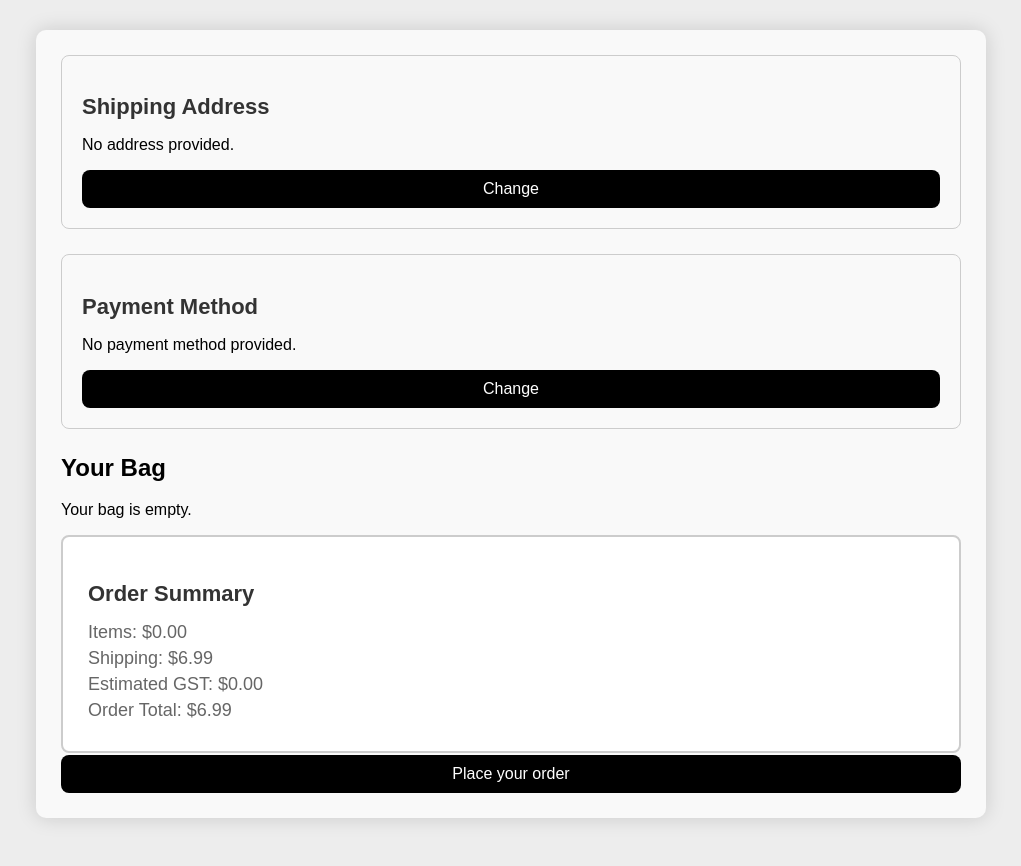
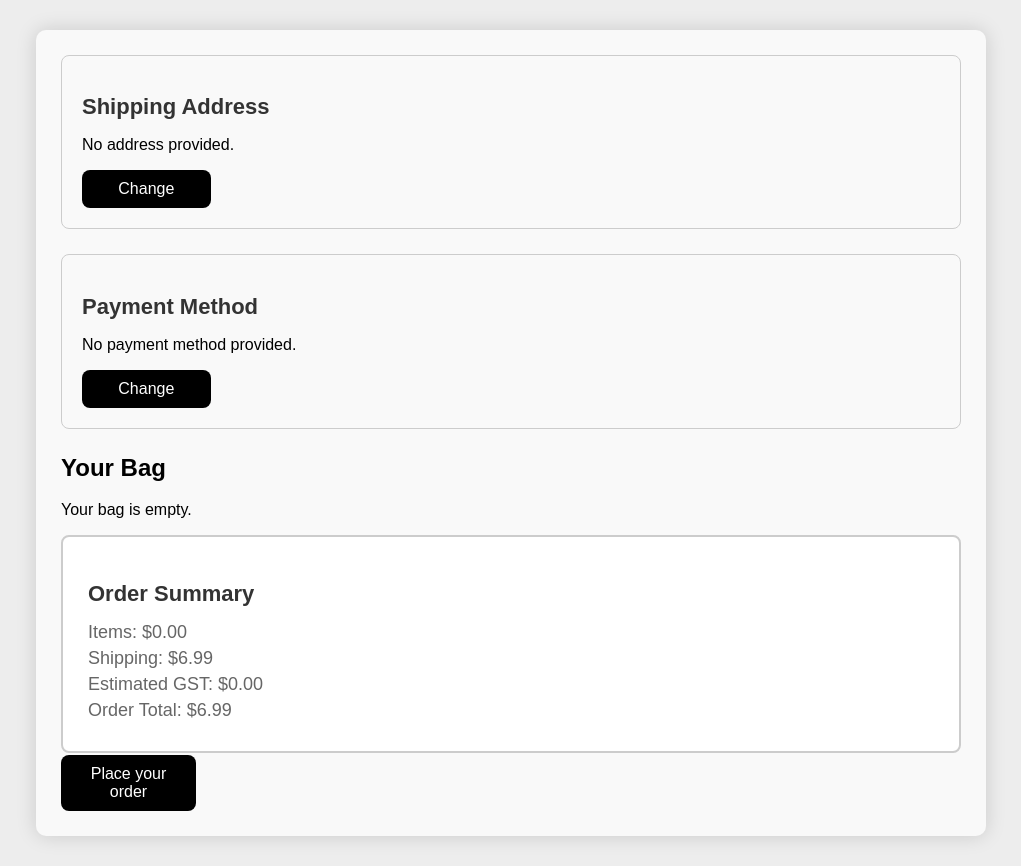
Before and after one commit to LindseyM23/ecommerce-project, a React (Create React App) app: page /Checkout in a window 1280 px wide. Shown: the whole page, without its empty margins (129-1150 px from the left). Built offline with nearby package versions, Linux system fonts and the light colour scheme.

Commit message:
updated button

```diff
--- a/src/styles/checkout.css
+++ b/src/styles/checkout.css
@@ -137,7 +137,7 @@ h1 {
 
 button {
     display: block;
-    width: 100%;
+    width: 15%;
     padding: 10px;
     font-size: 16px;
     color: #fff;
```
